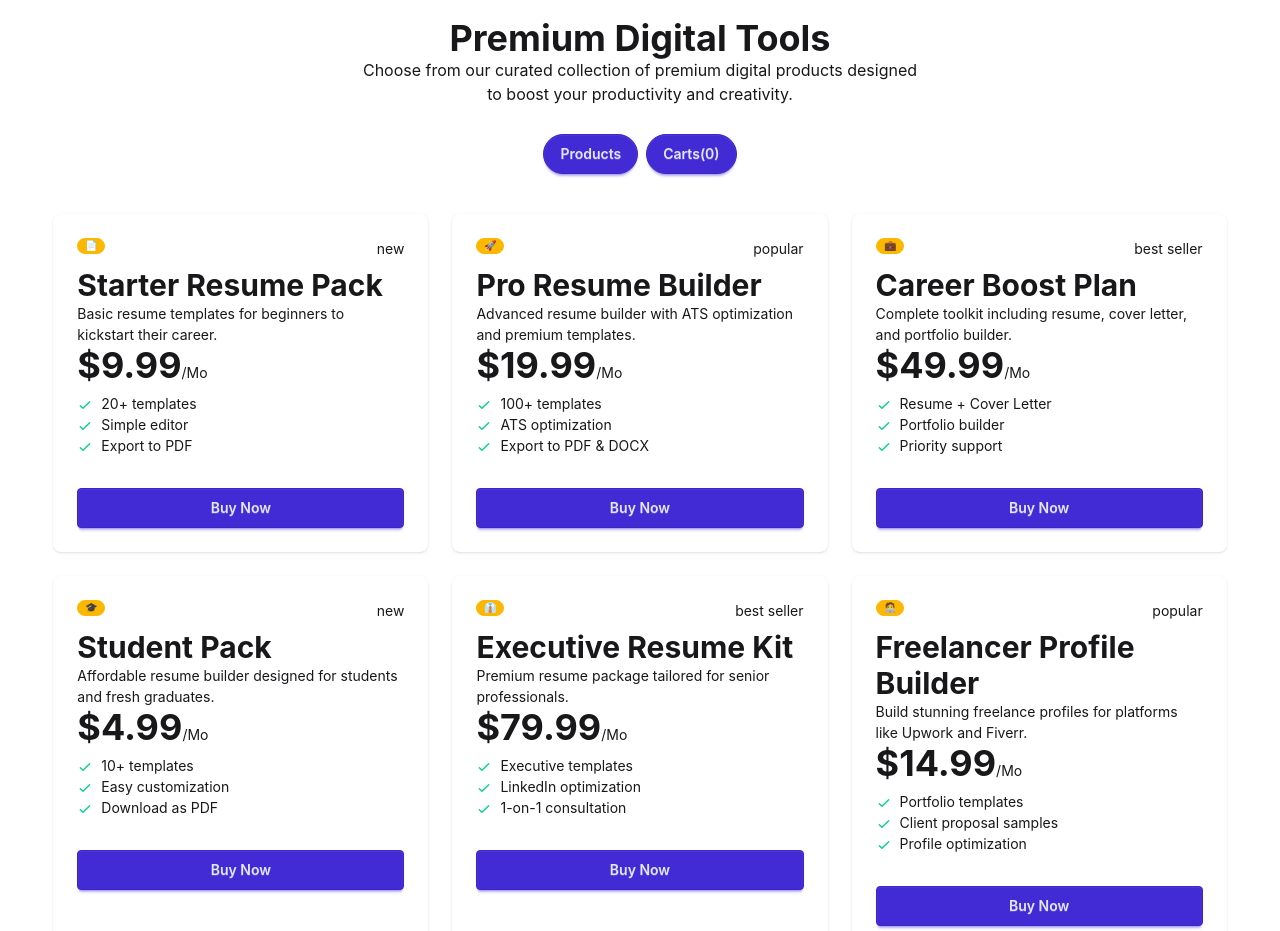
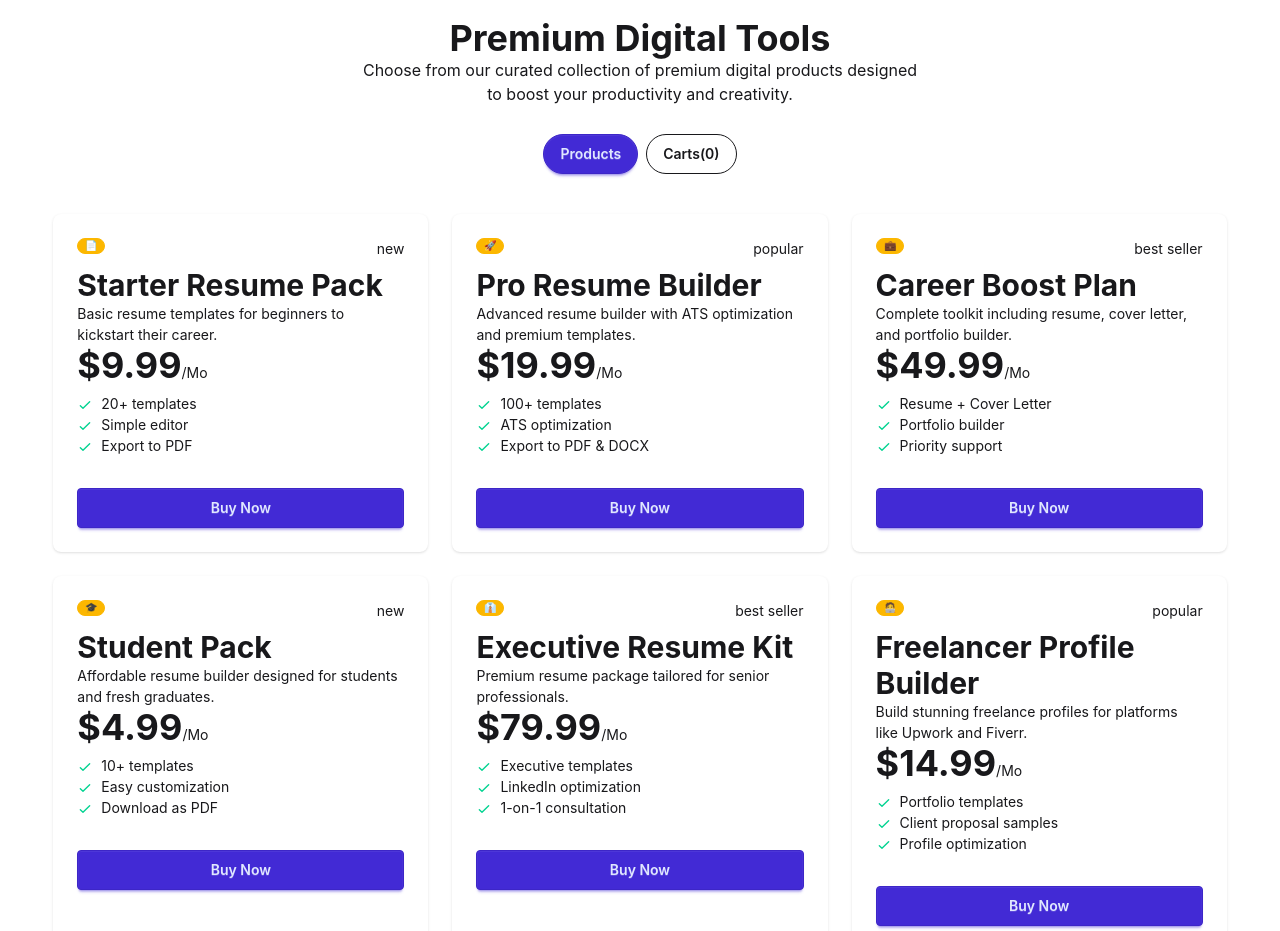
Before and after one commit to raklinchakma021-pixel/latestassign6, a React (Vite) app: page / in a window 1280 px wide. Shown: the part 920-1851 px from the top of the page. Built offline with nearby package versions, Linux system fonts and the light colour scheme.

Commit message:
some functionality

```diff
--- a/src/App.jsx
+++ b/src/App.jsx
@@ -37,15 +37,21 @@ function App() {
     {/* <MainSection  showCart={showCart} setShowCart={setShowCart}/> */}
       <SectionHead/>
      <div className='flex gap-2  justify-center my-7'>
-                <button onClick={()=>setShowCart(false)} className='btn btn-primary rounded-full '>Products</button>
-                <button onClick={()=> setShowCart(true)} className='btn btn-primary rounded-full '>Carts({cart.length})</button>
+                <button onClick={() => setShowCart(false)}
+    className={`btn rounded-full ${
+      !showCart ? 'btn-primary' : 'btn-outline'
+    }`} >Products</button>
+                <button  onClick={() => setShowCart(true)}
+    className={`btn rounded-full ${
+      showCart ? 'btn-primary' : 'btn-outline'
+    }`}>Carts({cart.length})</button>
             </div>
 
             {
                !showCart && (
                     <div className="grid grid-cols-1 md:grid-cols-3 gap-6 mt-10 w-11/12 mx-auto">
                        {ProductsData.map(product => (
-                        <ProductCard key={product.id} product={product} add={add} />
+                        <ProductCard key={product.id} product={product} add={add} cart={cart} />
                        ))}
                     </div>
                 )
--- a/src/components/ProductCard.jsx
+++ b/src/components/ProductCard.jsx
@@ -1,6 +1,6 @@
 import React from 'react';
 
-const ProductCard = ({product, add}) => {
+const ProductCard = ({product, add,cart}) => {
     return (
         <div className='flex mx-auto'>
             <div className="card bg-base-100 shadow-sm">
@@ -22,7 +22,16 @@ const ProductCard = ({product, add}) => {
 </ul>
 
     <div className="mt-6">
-      <button onClick={() => add(product)} className="btn btn-primary btn-block">Buy Now</button>
+      <button   onClick={() => add(product)}
+  className={`btn btn-block ${
+    cart.some(item => item.id === product.id)
+      ? "btn-outline"
+      : "btn-primary"
+  }`}>
+         {cart.some(item => item.id === product.id)
+    ? "Add to Cart"
+    : "Buy Now"}
+      </button>
     </div>
   </div>
 </div>
```
